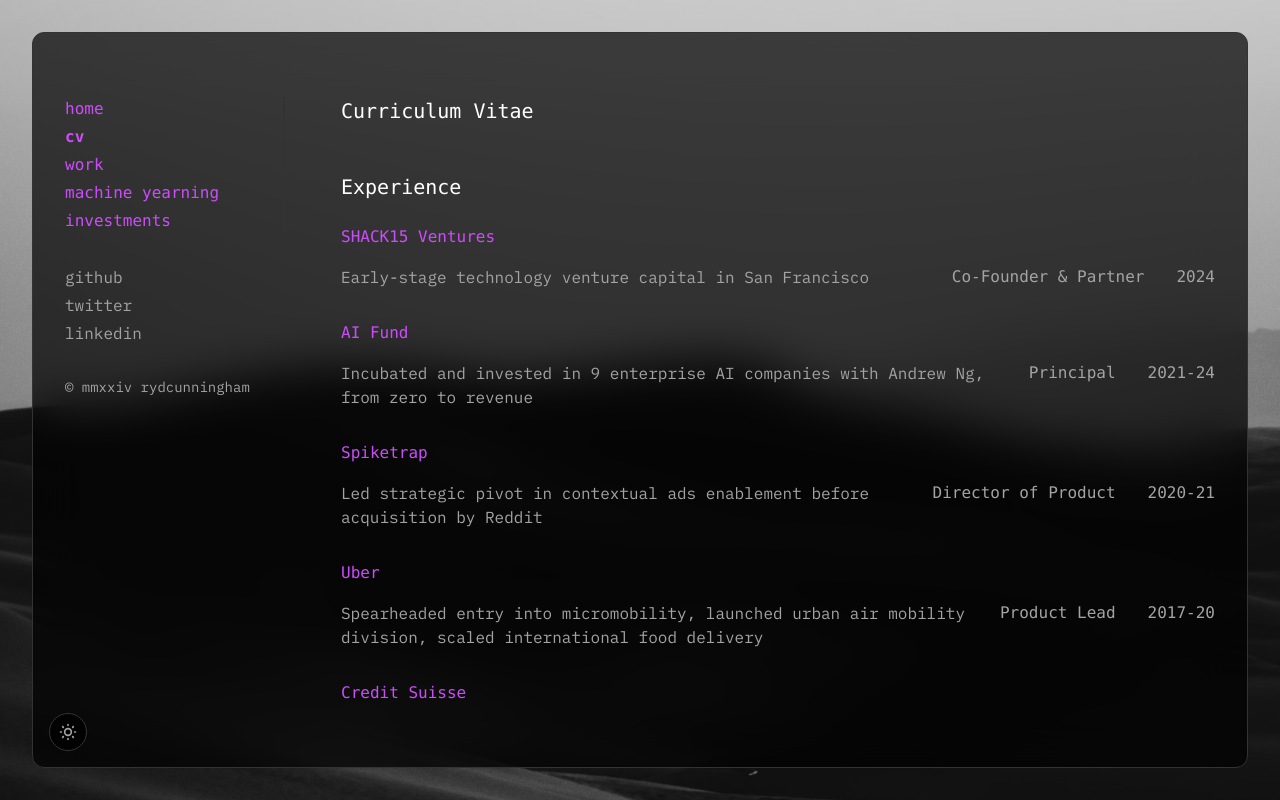
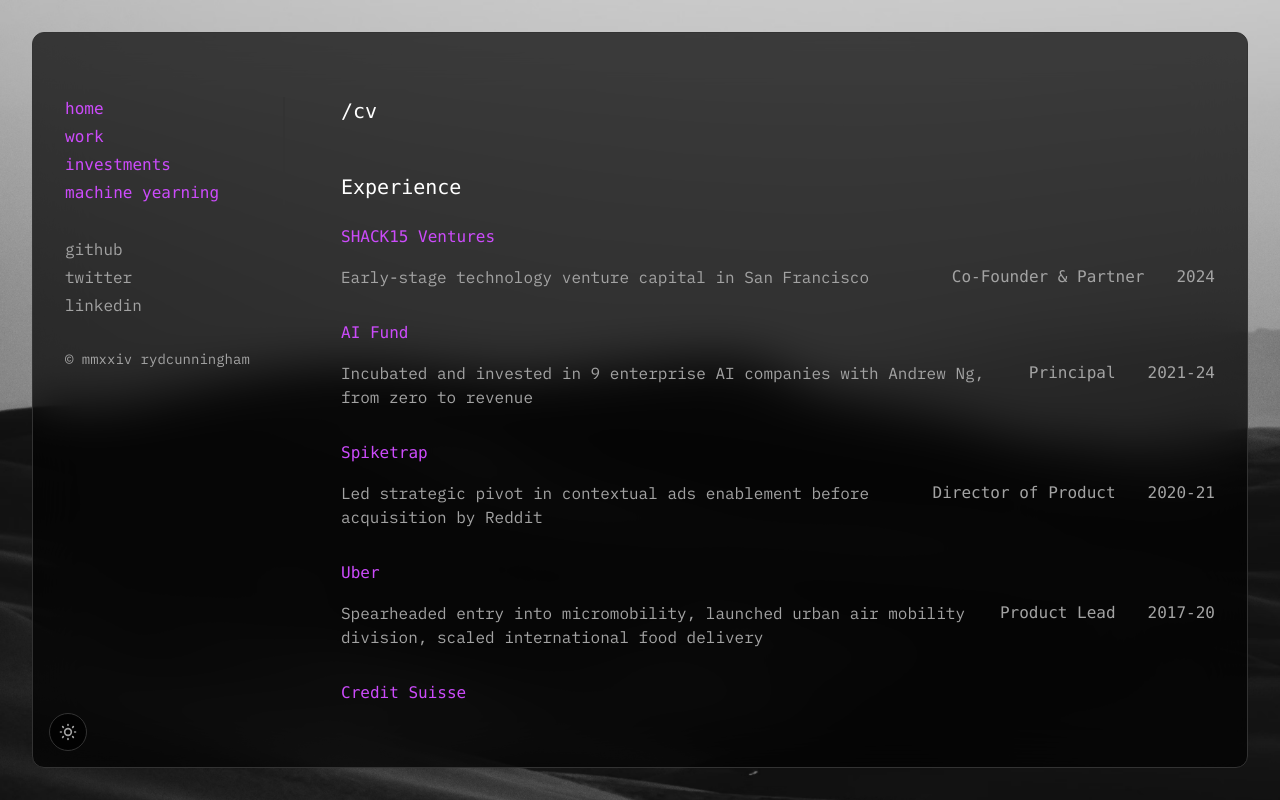
Before and after one commit to rydcunningham/edgerunner, a Next.js app in the folder apps/web/: page /cv in a window 1280 px wide. Built offline with nearby package versions, Linux system fonts and the light colour scheme.

Commit message:
some nav link changes

```diff
--- a/apps/web/app/cv/page.tsx
+++ b/apps/web/app/cv/page.tsx
@@ -2,7 +2,7 @@
   return (
     <div className="space-y-12">
       <header className="space-y-2">
-        <h2 className="text-xl font-mono">Curriculum Vitae</h2>
+        <h2 className="text-xl font-mono">/cv</h2>
       </header>
 
       <div className="space-y-16">
--- a/apps/web/app/investments/page.tsx
+++ b/apps/web/app/investments/page.tsx
@@ -58,7 +58,7 @@
   return (
     <div className="space-y-12">
       <header className="space-y-2">
-        <h2 className="text-xl font-mono">featured investments</h2>
+        <h2 className="text-xl font-mono">/investments</h2>
         <p className="text-muted-foreground">
           early-stage investments in AI, infrastructure, and dev tools.{' '}
           <a href="mailto:rc@edgerunner.io" className="text-primary hover:underline">
--- a/apps/web/app/layout.tsx
+++ b/apps/web/app/layout.tsx
@@ -24,10 +24,9 @@
                 <div className="border-r-[2px] border-border pr-14">
                   <nav className="space-y-1 font-mono">
                     <NavLink href="/">home</NavLink>
-                    <NavLink href="/cv">cv</NavLink>
                     <NavLink href="/work">work</NavLink>
+                    <NavLink href="/investments">investments</NavLink>
                     <NavLink href="/blog">machine yearning</NavLink>
-                    <NavLink href="/investments">investments</NavLink>
                   </nav>
                 </div>
                 <div className="mt-8 space-y-1">
--- a/apps/web/app/work/page.tsx
+++ b/apps/web/app/work/page.tsx
@@ -143,7 +143,7 @@
   return (
     <div className="space-y-12">
       <header className="space-y-2">
-        <h2 className="text-xl font-mono">featured work</h2>
+        <h2 className="text-xl font-mono">/work</h2>
         <p className="text-muted-foreground">
           open source projects and contributions.{' '}
           <a href="https://github.com/rydcunningham" className="text-primary hover:underline">
```
Also changed, not shown: 2 other files (tests, documents, lock files or other folders).
